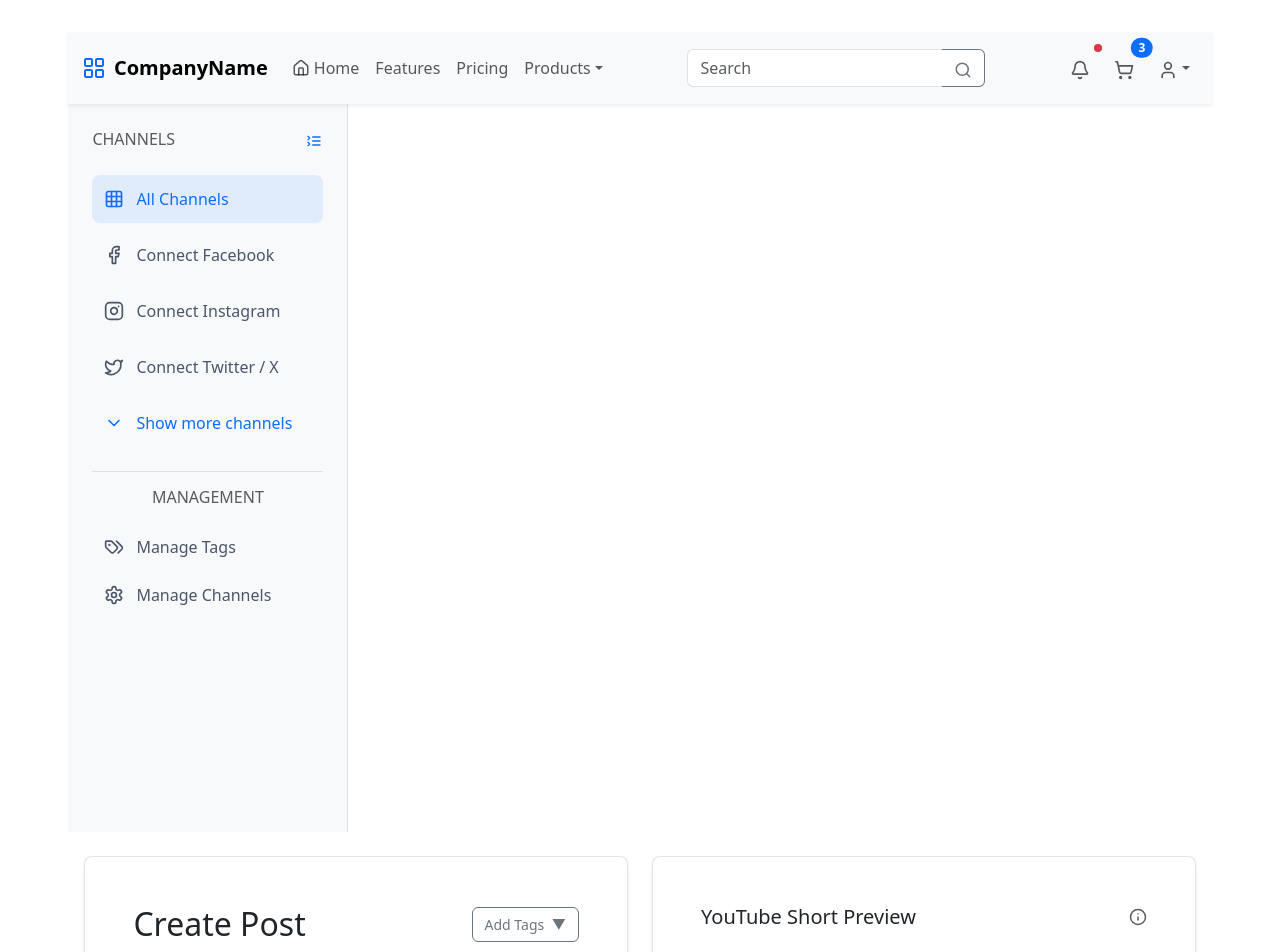
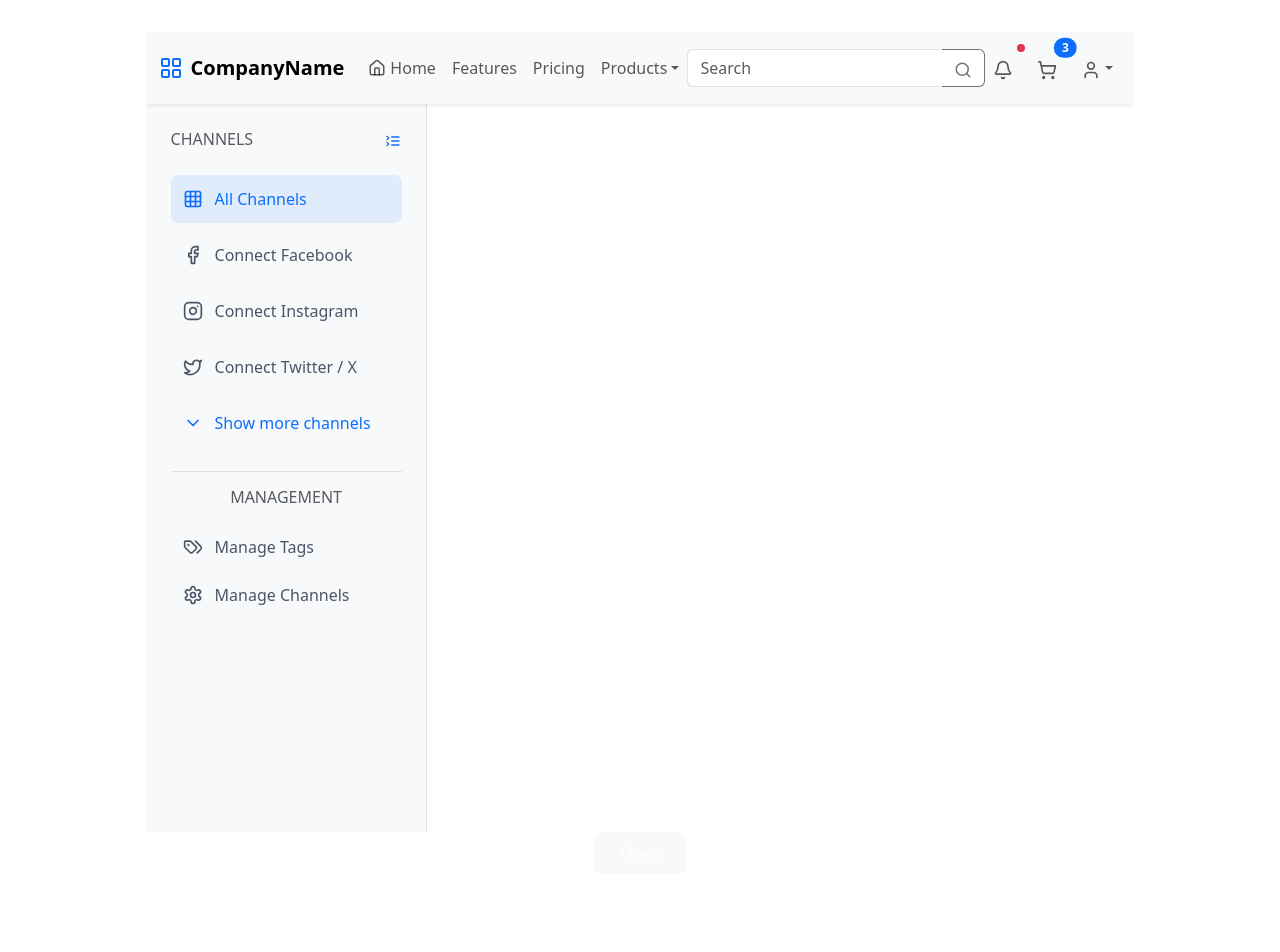
Before and after one commit to jbeil99/Social-pulse-react, a React (Vite) app: page / in a window 1280 px wide. Shown: the top 952 px of the page. After the commit the page ends 906 px from the top, so only its background shows below. Built offline with nearby package versions, Linux system fonts and the light colour scheme.

Commit message:
pull remote

```diff
--- a/src/App.jsx
+++ b/src/App.jsx
@@ -5,6 +5,8 @@ import './App.css'
 import YouTubeShortCreator from './components/forms/YouTubeShortCreator'
 import NavbarComponent from "./components/navbar/NavbarComponent";
 import SideMenuComponent from "./components/sidemenu/SideMenuComponent";
+import { BrowserRouter as Router, Route, Routes } from 'react-router-dom';
+import NewButton from './components/navbar/NewButton';
 
 function App() {
   const [count, setCount] = useState(0)
@@ -13,8 +15,15 @@ function App() {
     <>
       <NavbarComponent />
       <SideMenuComponent />
-      <YouTubeShortCreator />
+      {/* <YouTubeShortCreator /> */}
+      <Router>
+      <Routes>
+        <Route path="/" element={<NewButton />} />
+        {/* <Route path="/youtube-  short-creator" element={<YouTubeShortCreator />} /> */}
+      </Routes>
+    </Router>
     </>
+
   )
 }
 
--- /dev/null
+++ b/src/components/navbar/NewButton.jsx
@@ -0,0 +1,22 @@
+import React from 'react';
+import { useNavigate } from 'react-router-dom';
+
+const NewButton = () => {
+  const navigate = useNavigate();
+
+  const handleClick = () => {
+    navigate('/youtube-short-creator'); // the route path
+  };
+
+  return (
+    <button
+      onClick={handleClick}
+      className="bg-[#6200EA] text-white font-semibold py-2 px-4 rounded-md hover:bg-purple-800 flex items-center space-x-2"
+    >
+      <span className="text-lg">+</span>
+      <span>New</span>
+    </button>
+  );
+};
+
+export default NewButton;
```
